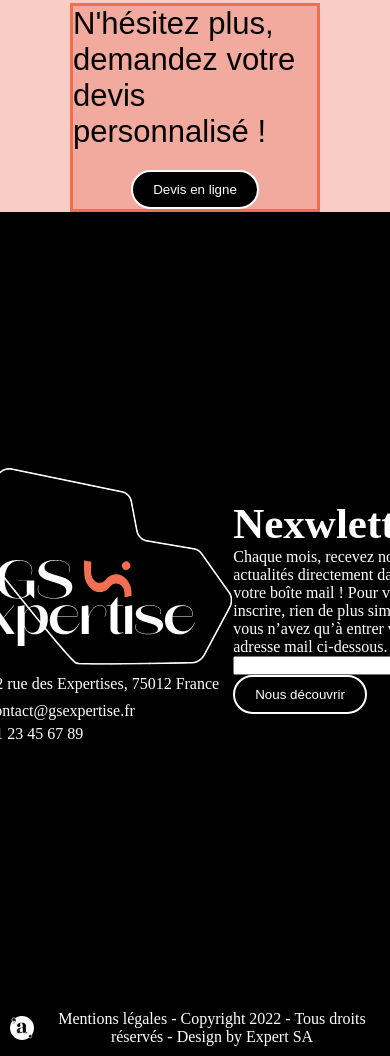
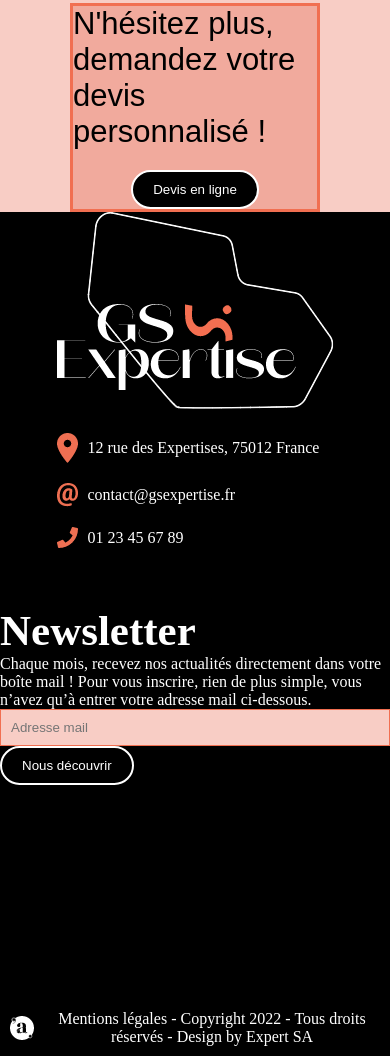
Before and after one commit to elisamlk/ExpertSA, a website: page index.html in a window 390 px wide. Shown: the part 2968-4024 px from the top of the page. Drawn offline with nearby package versions, Linux system fonts and the light colour scheme.

Commit message:
Modification partie footer

```diff
--- a/index.html
+++ b/index.html
@@ -143,7 +143,7 @@
           </ul>
         </div>
         <div class="newsletter">
-          <h6>Nexwletter</h6>
+          <h6>Newsletter</h6>
           <p>
             Chaque mois, recevez nos actualités directement dans votre boîte
             mail ! Pour vous inscrire, rien de plus simple, vous n’avez qu’à
@@ -154,10 +154,7 @@
               type="text"
               id="name"
               name="name"
-              required
-              minlength="4"
-              maxlength="8"
-              size="10"
+              placeholder="Adresse mail"
             />
           </div>
 
--- a/sass/_footer.scss
+++ b/sass/_footer.scss
@@ -12,7 +12,14 @@ footer {
   align-items: center;
   justify-content: center;
   flex-grow: 1;
-  .contact-info,
+  //   .contact-info
+  //   .newsletter {
+  //     flex: 1;
+  //     padding: 0 100px 0 100px;
+  //   }
+  .contact-info {
+    flex: 1;
+  }
   .newsletter {
     flex: 1;
   }
@@ -21,6 +28,7 @@ footer {
 li {
   display: flex;
   align-items: center;
+  margin-top: 20px;
   img {
     margin-right: 10px;
   }
@@ -32,6 +40,9 @@ h6 {
 
 input {
   width: 100%;
+  background-color: #f8cdc5;
+  border: solid 1px #f16f51;
+  padding: 10px;
 }
 
 .terms {
@@ -45,3 +56,16 @@ input {
     margin-right: 10px;
   }
 }
+
+@media screen and (max-width: 768px) {
+  .contact {
+    flex-direction: column;
+    padding: 0;
+  }
+  .contact-info{
+    flex:0;
+  }
+  .newsletter{
+    flex:0;
+  }
+}
```
Also changed, not shown: style/style.css, 1 other file.
